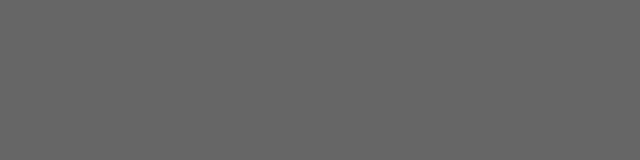
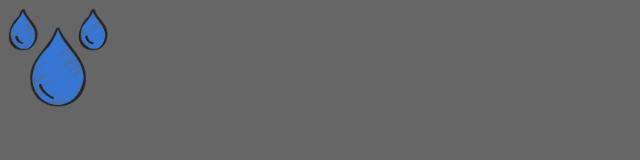
Before and after one commit to khk980703/rain, a plain HTML site: page index.html in a window 1280 px wide. Shown: the whole page, without its empty margins (0-640 px from the left). Drawn offline with Linux system fonts and the light colour scheme.

Commit message:
add raindrop img

```diff
--- a/src/raindrops.js
+++ b/src/raindrops.js
@@ -1,3 +1,8 @@
 export default function raindrops() {
-  console.log('Hello World')
+  const bodyElement = document.querySelector('body')
+  const raindropImg = document.createElement('img')
+  raindropImg.src = './img/raindrops.png'
+  raindropImg.className = 'raindrop'
+  bodyElement.appendChild(raindropImg)
+  console.log(bodyElement)
 }
--- a/style/style.css
+++ b/style/style.css
@@ -1,3 +1,8 @@
 body {
   background-color: rgb(102, 102, 102);
 }
+
+.raindrop {
+  height: 100px;
+  width: 100px;
+}
```
Also changed, not shown: img/raindrops.png (added).
